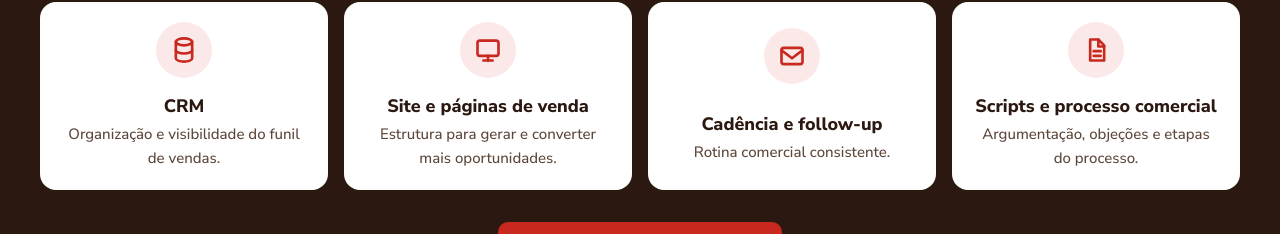
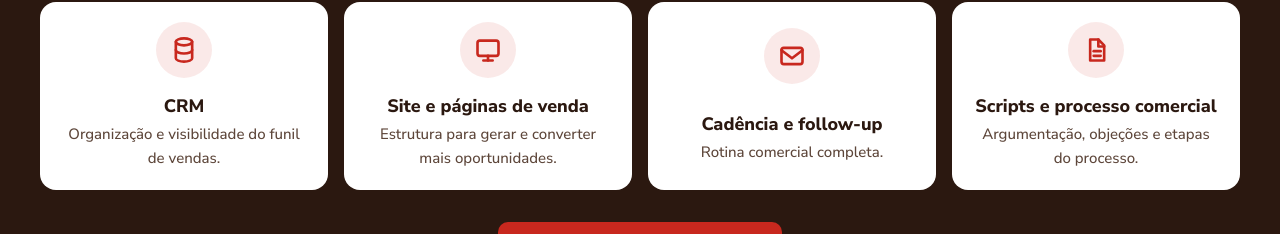
Before and after one commit to Viniwayne69/Allebrahim, a Next.js app: page / in a window 1280 px wide. Shown: the part 3612-3846 px from the top of the page. Built offline with nearby package versions, Linux system fonts and the light colour scheme; no server answers; a web font is replaced by a local one.

Commit message:
Atualiza texto do card Cadência e follow-up
Co-Authored-By: Claude Opus 5.5 <noreply@anthropic.com>
Claude-Session: https://claude.ai/code/session_0174dFPbdmkpV1ctvu3uEePe

```diff
--- a/src/content/copy.ts
+++ b/src/content/copy.ts
@@ -71,7 +71,7 @@ export const consultingSteps = [
 export const implementationCards = [
   ["CRM", "Organização e visibilidade do funil de vendas."],
   ["Site e páginas de venda", "Estrutura para gerar e converter mais oportunidades."],
-  ["Cadência e follow-up", "Rotina comercial consistente."],
+  ["Cadência e follow-up", "Rotina comercial completa."],
   ["Scripts e processo comercial", "Argumentação, objeções e etapas do processo."],
 ];
 
```
